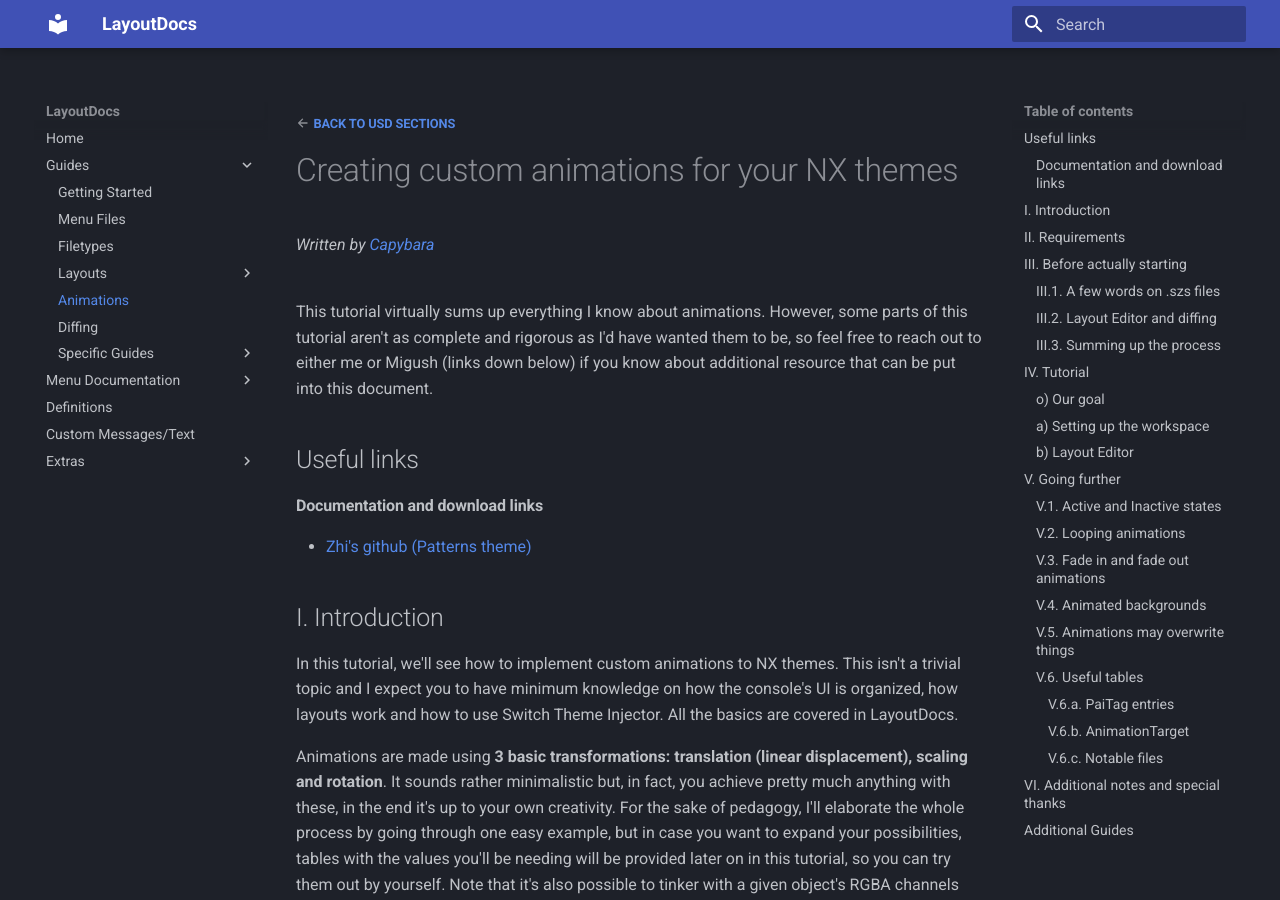
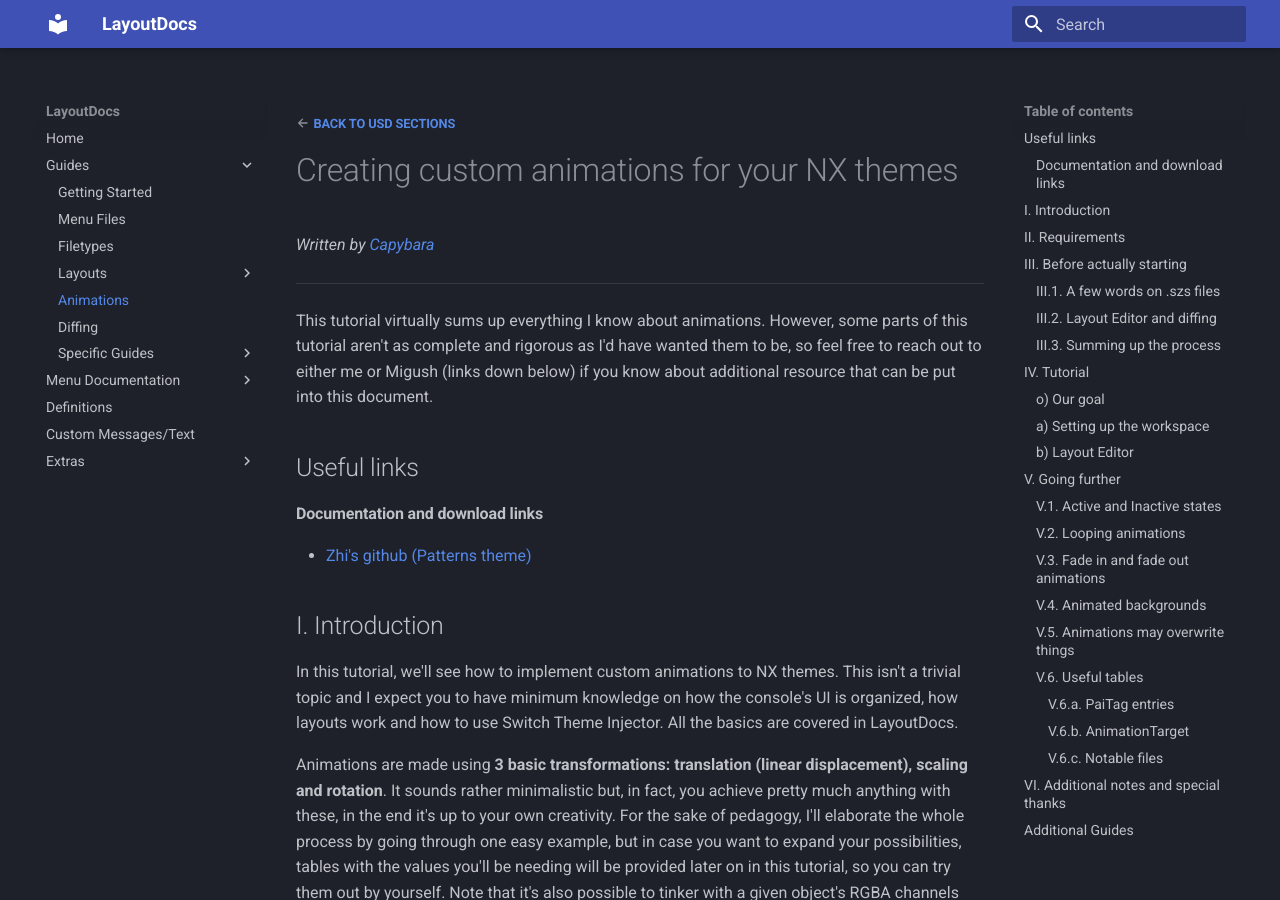
Before and after one commit to ThemezerNX/LayoutDocs, an MkDocs documentation site: the page built from docs/guide/animations/index.md, in a window 1280 px wide and 900 px high. Built offline with MkDocs 1.6.1 and Material for MkDocs 9.7.7, drawn with Linux system fonts in a browser that asks for light colours.

Commit message:
Update animations guide

```diff
--- a/docs/guide/animations/index.md
+++ b/docs/guide/animations/index.md
@@ -3,7 +3,8 @@
 # Creating custom animations for your NX themes
 _Written by [Capybara](https://themezer.net/creators/382997176307154945)_
 
-<br />
+---
+
 This tutorial virtually sums up everything I know about animations. However, some parts of this tutorial aren't as complete and rigorous as I'd have wanted them to be, so feel free to reach out to either me or Migush (links down below) if you know about additional resource that can be put into this document.
 
 ## Useful links
```
